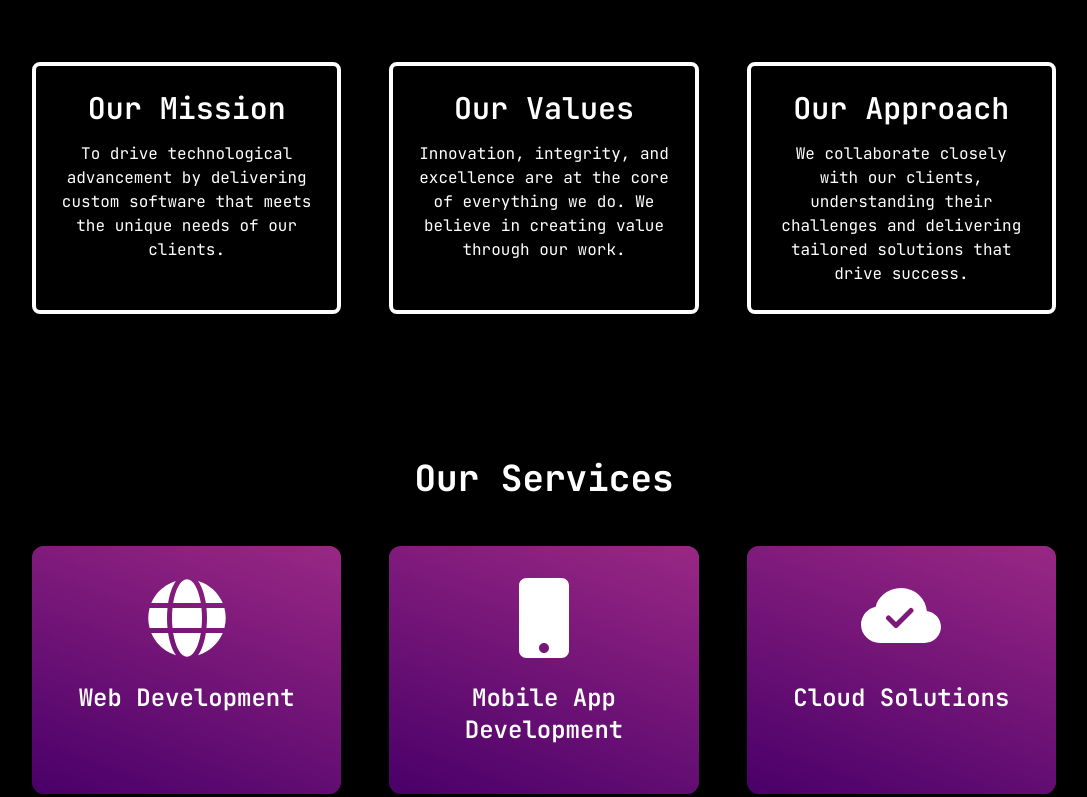
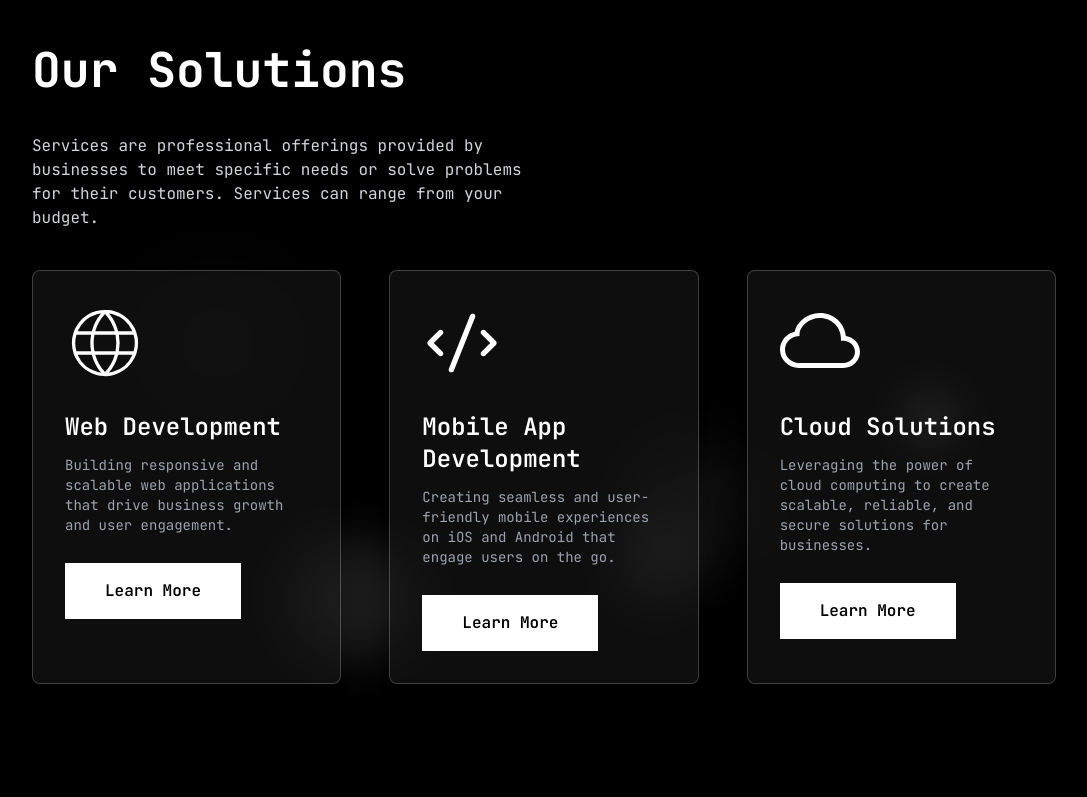
Before and after one commit to Ammarbashirharuna/safwahdev-portfolio, a Next.js app: page / in a window 1280 px wide. Shown: the part 740-1537 px from the top of the page, without its empty margins (96-1183 px from the left). Built offline with nearby package versions, Linux system fonts and the light colour scheme.

Commit message:
furbish the UI design again

```diff
--- a/app/page.js
+++ b/app/page.js
@@ -1,7 +1,8 @@
 import Image from "next/image";
-import { FaGlobe, FaMobile } from "react-icons/fa";
-import { TbDeviceMobileCode } from "react-icons/tb";
-import { BsCloudCheckFill } from "react-icons/bs";
+import { FaCode } from "react-icons/fa6";
+import { CiGlobe } from "react-icons/ci";
+import { BsCloud, BsCloudLightning } from "react-icons/bs"
+import { RxCode } from "react-icons/rx";
 
 export default function Home() {
   return (
@@ -10,11 +11,15 @@ export default function Home() {
         <nav className="w-full flex items-center justify-between p-4">
           <div className="flex items-center gap-2">
             <Image
-              src={`/logo-safwah.png`} // Replace with your logo path
+              // Replace with your logo path
+              src={`/logo-safwah.png`}
               alt="logo"
               width={50}
               height={50}
-            />
+              style={{
+                maxWidth: "100%",
+                height: "auto"
+              }} />
             <span className="text-lg">safwahdev</span>
           </div>
           <ul className="flex space-x-8">
@@ -28,18 +33,21 @@ export default function Home() {
         {/* Hero Section */}
         <section className="relative min-h-[80vh] w-full flex flex-col items-center justify-center text-center">
           <Image
-            src={`/bg.jpg`} // Replace with your background image path
+            // Replace with your background image path
+            src={`/bg.jpg`}
             alt="Background Image"
-            layout="fill"
-            objectFit="cover"
             quality={100}
             className="z-0"
-          />
-          <div className="absolute inset-0 bg-black opacity-30 z-10"></div>
+            fill
+            sizes="100vw"
+            style={{
+              objectFit: "cover"
+            }} />
+          <div className="absolute inset-0 bg-black opacity-50 z-10"></div>
           <div className="relative z-20">
-            <h1 className="text-[4rem] font-bold mb-6">Empowering Your Digital Future</h1>
+            <h1 className="text-[4rem] font-bold mb-6">Start Your <span className="border-white border-b-8">Business</span> Future</h1>
             <p className="text-xl mb-8">We build innovative software solutions tailored to your needs.</p>
-            <button className="relative overflow-hidden bg-white text-black font-semibold py-4 px-10 rounded-lg transition-all duration-500 group">
+            <button className="relative overflow-hidden bg-white text-black font-semibold py-4 px-10 transition-all duration-500 group">
               <span className="relative z-10 group-hover:text-white transition-colors duration-500">Get Started</span>
               <div className="absolute inset-0 bg-black w-full h-full transform -translate-x-full group-hover:translate-x-0 transition-transform duration-500 ease-out"></div>
             </button>
@@ -47,11 +55,7 @@ export default function Home() {
         </section>
 
         {/* About Us Section */}
-        <section className="my-20 text-center">
-          {/* <h2 className="text-4xl font-bold mb-6">About Us</h2>
-          <p className="text-xl mb-8 max-w-3xl mx-auto">
-            We are a team of passionate developers, designers, and strategists dedicated to crafting innovative software solutions. Our mission is to empower businesses by transforming ideas into cutting-edge digital experiences.
-          </p> */}
+        {/* <section className="my-20 text-center">
 
           <div className="grid grid-cols-1 md:grid-cols-2 lg:grid-cols-3 gap-12">
             <div className="p-6 border-4 border-white rounded-lg bg-black">
@@ -73,57 +77,82 @@ export default function Home() {
               </p>
             </div>
           </div>
-        </section>
+        </section> */}
 
 
         {/* Services Section */}
-        <section className="my-16 text-center">
-          <h2 className="text-4xl font-bold mb-12">Our Services</h2>
-          <div className="grid grid-cols-1 md:grid-cols-3 gap-12">
-            <div className="relative overflow-hidden rounded-xl bg-[linear-gradient(200deg,rgb(255,66,221)_0%,rgb(121,0,174)_100%)] text-white text-center shadow-lg transform transition duration-300 hover:scale-105">
+        <section className="my-16 flex flex-col gap-10">
+          <h2 className="text-5xl font-bold">Our Solutions</h2>
+          <p className="max-w-[50%] text-gray-300">Services are professional offerings provided by businesses to meet specific needs or solve problems for their customers.
+            Services can range from your budget.
+          </p>
+          <div className="relative grid grid-cols-1 md:grid-cols-3 gap-12">
+
+            {/* Random white balls for enhanced glass effect */}
+            <div className="absolute top-0 left-0 w-full h-full pointer-events-none">
+              <div className="absolute w-16 h-16 bg-white rounded-full opacity-15 blur-3xl" style={{ top: '10%', left: '15%' }}></div>
+              <div className="absolute w-24 h-24 bg-white rounded-full opacity-10 blur-2xl" style={{ top: '45%', left: '60%' }}></div>
+              <div className="absolute w-32 h-32 bg-white rounded-full opacity-10 blur-xl" style={{ bottom: '5%', left: '25%' }}></div>
+              <div className="absolute w-12 h-12 bg-white rounded-full opacity-20 blur-lg" style={{ top: '30%', right: '10%' }}></div>
+              <div className="absolute w-20 h-20 bg-white rounded-full opacity-10 blur-xl" style={{ bottom: '20%', right: '35%' }}></div>
+            </div>
+
+            {/* Card 1 */}
+            <div className="relative overflow-hidden rounded-lg bg-[rgba(255,255,255,0.09)] text-white shadow-lg backdrop-filter backdrop-blur-lg border border-gray-200/20 transform transition duration-300 hover:scale-105">
               <div className="absolute inset-0 bg-black opacity-40"></div>
-              <div className="relative p-8 z-10 grid place-content-center">
-                <div className="mb-6 text-center text-[5rem] grid place-content-center">
-                  {/* Replace with your icon */}
-                  <FaGlobe />
+              <div className="relative p-8 z-10">
+                <div className="mb-7 text-[5rem]">
+                  <CiGlobe />
                 </div>
-                <h3 className="text-2xl font-semibold mb-4">Web Development</h3>
-                {/* <p className="text-lg">
-                  Building responsive and scalable web applications that drive business
-                  growth and user engagement.
-                </p> */}
+                <h3 className="text-2xl font-semibold mb-3">Web Development</h3>
+                <p className="text-sm mb-7 text-gray-400">
+                  Building responsive and scalable web applications that drive business growth and user engagement.
+                </p>
+                <button className="relative overflow-hidden bg-white text-black font-semibold py-4 px-10 transition-all duration-500 group">
+                  <span className="relative z-10 group-hover:text-white transition-colors duration-500">Learn More</span>
+                  <div className="absolute inset-0 bg-black w-full h-full transform -translate-x-full group-hover:translate-x-0 transition-transform duration-500 ease-out"></div>
+                </button>
               </div>
             </div>
-            <div className="relative overflow-hidden rounded-xl bg-[linear-gradient(200deg,rgb(255,66,221)_0%,rgb(121,0,174)_100%)] text-white text-center shadow-lg transform transition duration-300 hover:scale-105">
+
+            {/* Card 2 */}
+            <div className="relative overflow-hidden rounded-lg bg-[rgba(255,255,255,0.09)] text-white shadow-lg backdrop-filter backdrop-blur-lg border border-gray-200/20 transform transition duration-300 hover:scale-105">
               <div className="absolute inset-0 bg-black opacity-40"></div>
-              <div className="relative p-8 z-10 grid place-content-center">
-                <div className="mb-6 text-center text-[5rem] grid place-content-center">
-                  {/* Replace with your icon */}
-                  <FaMobile />
+              <div className="relative p-8 z-10">
+                <div className="mb-7 text-[5rem]">
+                  <RxCode />
                 </div>
-                <h3 className="text-2xl font-semibold mb-4">Mobile App Development</h3>
-                {/* <p className="text-lg">
-                  Creating seamless and user-friendly mobile experiences on iOS and
-                  Android that engage users on the go.
-                </p> */}
+                <h3 className="text-2xl font-semibold mb-3">Mobile App Development</h3>
+                <p className="text-sm mb-7 text-gray-400">
+                  Creating seamless and user-friendly mobile experiences on iOS and Android that engage users on the go.
+                </p>
+                <button className="relative overflow-hidden bg-white text-black font-semibold py-4 px-10 transition-all duration-500 group">
+                  <span className="relative z-10 group-hover:text-white transition-colors duration-500">Learn More</span>
+                  <div className="absolute inset-0 bg-black w-full h-full transform -translate-x-full group-hover:translate-x-0 transition-transform duration-500 ease-out"></div>
+                </button>
               </div>
             </div>
-            <div className="relative overflow-hidden rounded-xl bg-[linear-gradient(200deg,rgb(255,66,221)_0%,rgb(121,0,174)_100%)] text-white text-center shadow-lg transform transition duration-300 hover:scale-105">
+
+            {/* Card 3 */}
+            <div className="relative overflow-hidden rounded-lg bg-[rgba(255,255,255,0.09)] text-white shadow-lg backdrop-filter backdrop-blur-lg border border-gray-200/20 transform transition duration-300 hover:scale-105">
               <div className="absolute inset-0 bg-black opacity-40"></div>
-              <div className="relative p-8 z-10 grid place-content-center">
-                <div className="mb-6 text-center text-[5rem] grid place-content-center">
-                  <BsCloudCheckFill />
+              <div className="relative p-8 z-10">
+                <div className="mb-7 text-[5rem]">
+                  <BsCloud />
                 </div>
-                <h3 className="text-2xl font-semibold mb-4">Cloud Solutions</h3>
-                {/* <p className="text-lg">
-                  Leveraging the power of cloud computing to create scalable, reliable,
-                  and secure solutions for businesses.
-                </p> */}
+                <h3 className="text-2xl font-semibold mb-3">Cloud Solutions</h3>
+                <p className="text-sm mb-7 text-gray-400">
+                  Leveraging the power of cloud computing to create scalable, reliable, and secure solutions for businesses.
+                </p>
+                <button className="relative overflow-hidden bg-white text-black font-semibold py-4 px-10 transition-all duration-500 group">
+                  <span className="relative z-10 group-hover:text-white transition-colors duration-500">Learn More</span>
+                  <div className="absolute inset-0 bg-black w-full h-full transform -translate-x-full group-hover:translate-x-0 transition-transform duration-500 ease-out"></div>
+                </button>
               </div>
             </div>
+
           </div>
         </section>
-
 
 
 
```
